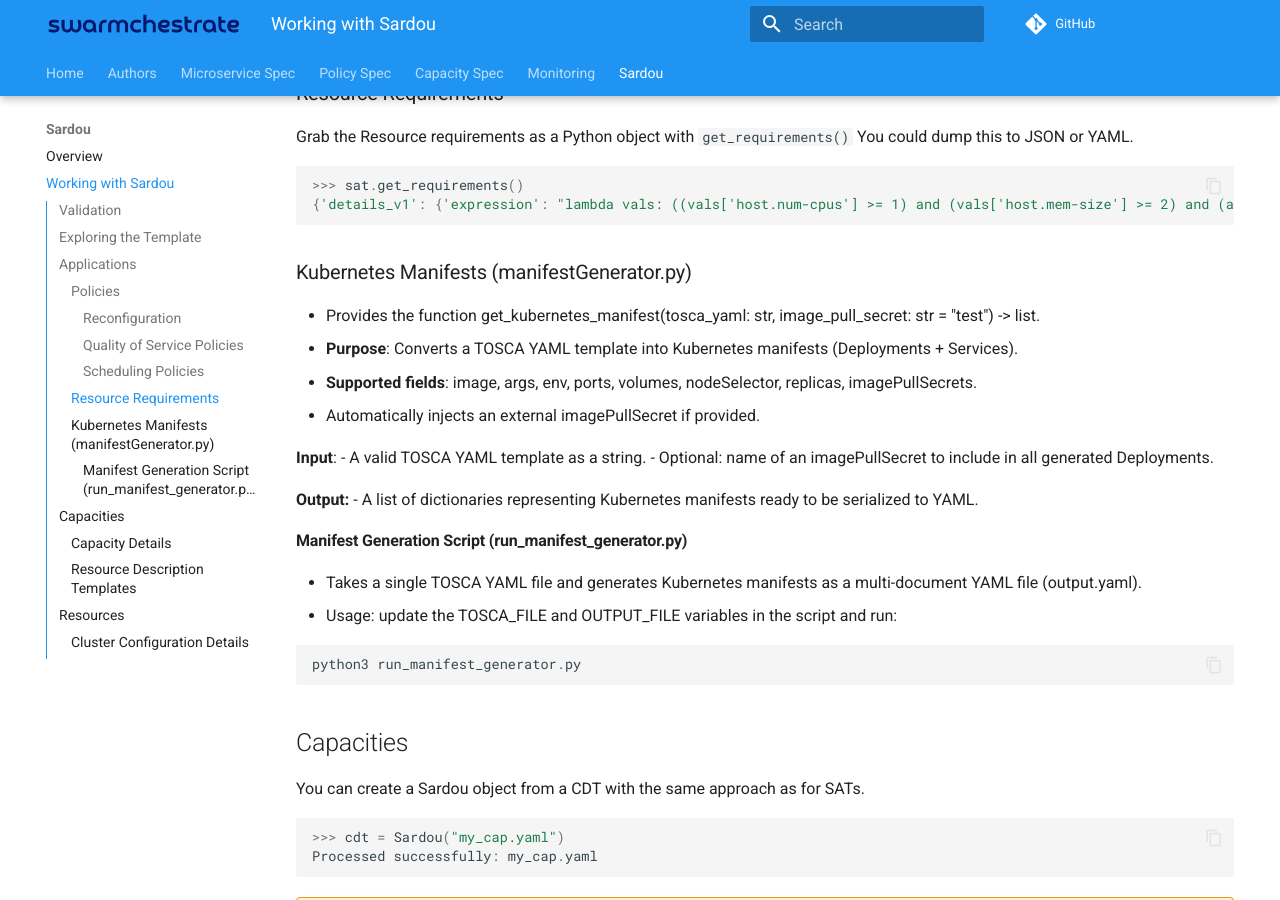
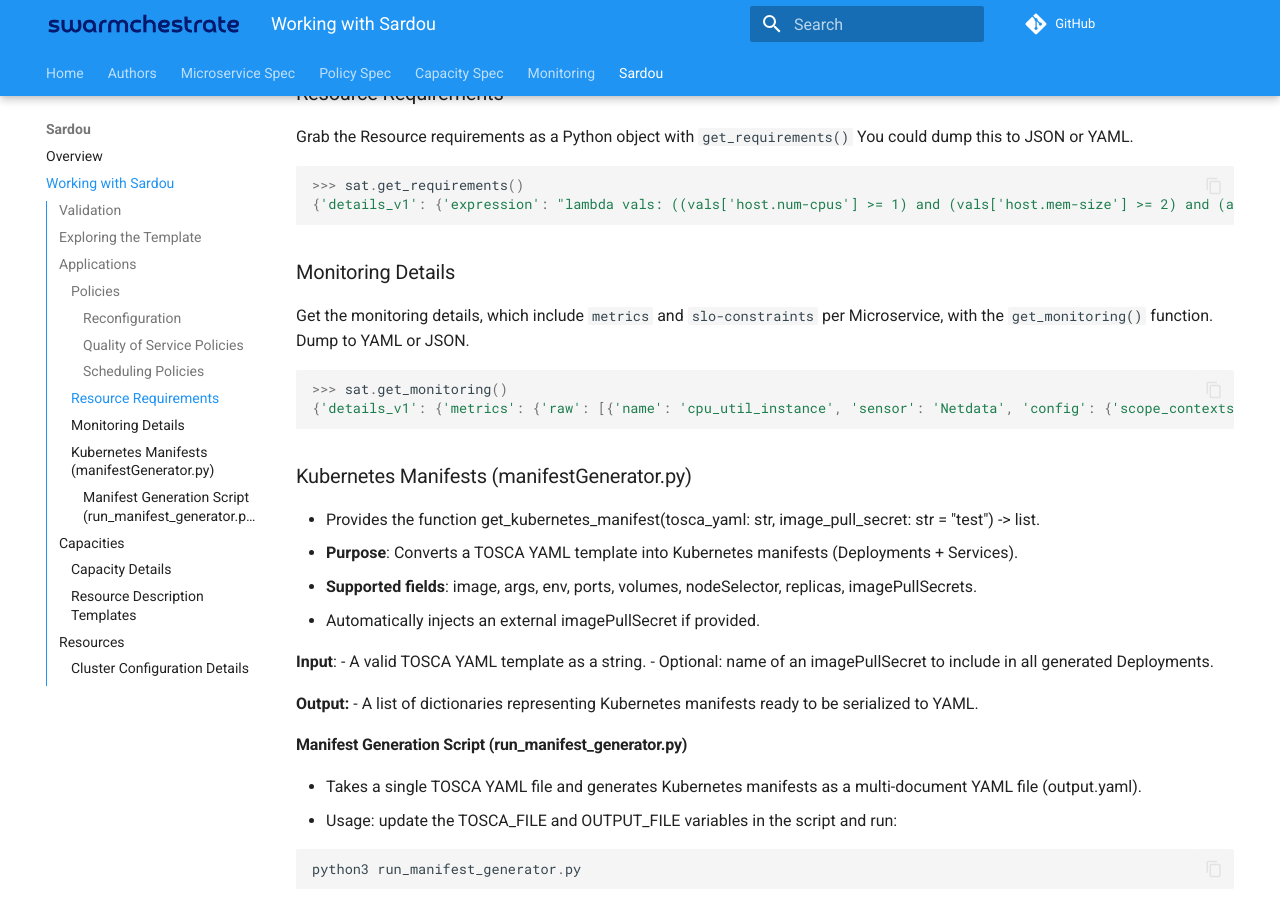
Before and after one commit to Swarmchestrate/tosca, an MkDocs documentation site: the page built from docs/sardou_lib.md, in a window 1280 px wide and 900 px high, scrolled down 1991 px. Built offline with MkDocs 1.6.1 and Material for MkDocs 9.7.7, drawn with Linux system fonts in a browser that asks for light colours; comment, search, counter and statistics services are not loaded.

Commit message:
docs: add getmonitoring example

````diff
--- a/docs/sardou_lib.md
+++ b/docs/sardou_lib.md
@@ -139,6 +139,16 @@ You could dump this to JSON or YAML.
 {'details_v1': {'expression': "lambda vals: ((vals['host.num-cpus'] >= 1) and (vals['host.mem-size'] >= 2) and (any(entry in vals['network.explicit-tcp-allow'] for entry in ['ALL', 80])))", 'colocated': ['productpage_v1'],  ...
 ```
 
+### Monitoring Details
+
+Get the monitoring details, which include `metrics` and `slo-constraints` per
+Microservice, with the `get_monitoring()` function. Dump to YAML or JSON.
+
+```python
+>>> sat.get_monitoring()
+{'details_v1': {'metrics': {'raw': [{'name': 'cpu_util_instance', 'sensor': 'Netdata', 'config': {'scope_contexts': 'k8s.cgroup.cpu', 'results-aggregation': 'SUM'}, 'collection_frequency': '30 sec', 'collection_output': 'all'}], 'composite': [{'name': 'cpu_util_prct', 'formula': 'mean( cpu_util_instance )', 'collection_frequency': '30 sec', 'collection_output': 'all', 'window_type': 'sliding', 'window_size': '5 min', 'grouping': 'per_zone'}]}, 'slo-constraints': {'name': 'cpu_utilization', 'metric': 'cpu_util_prct', 'operator': '>', 'threshold': 80.0}}}
+```
+
 ### Kubernetes Manifests (manifestGenerator.py)
 
 - Provides the function get_kubernetes_manifest(tosca_yaml: str, image_pull_secret: str = "test") -> list.
````
